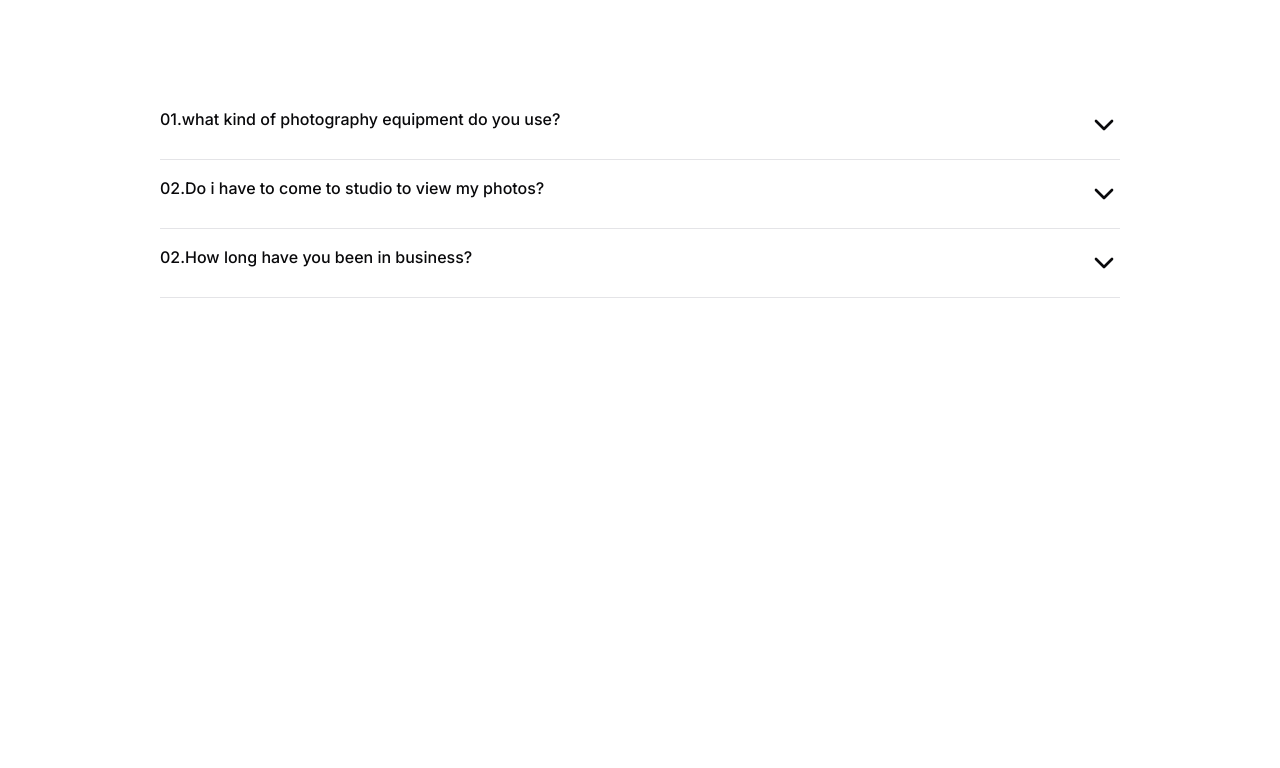
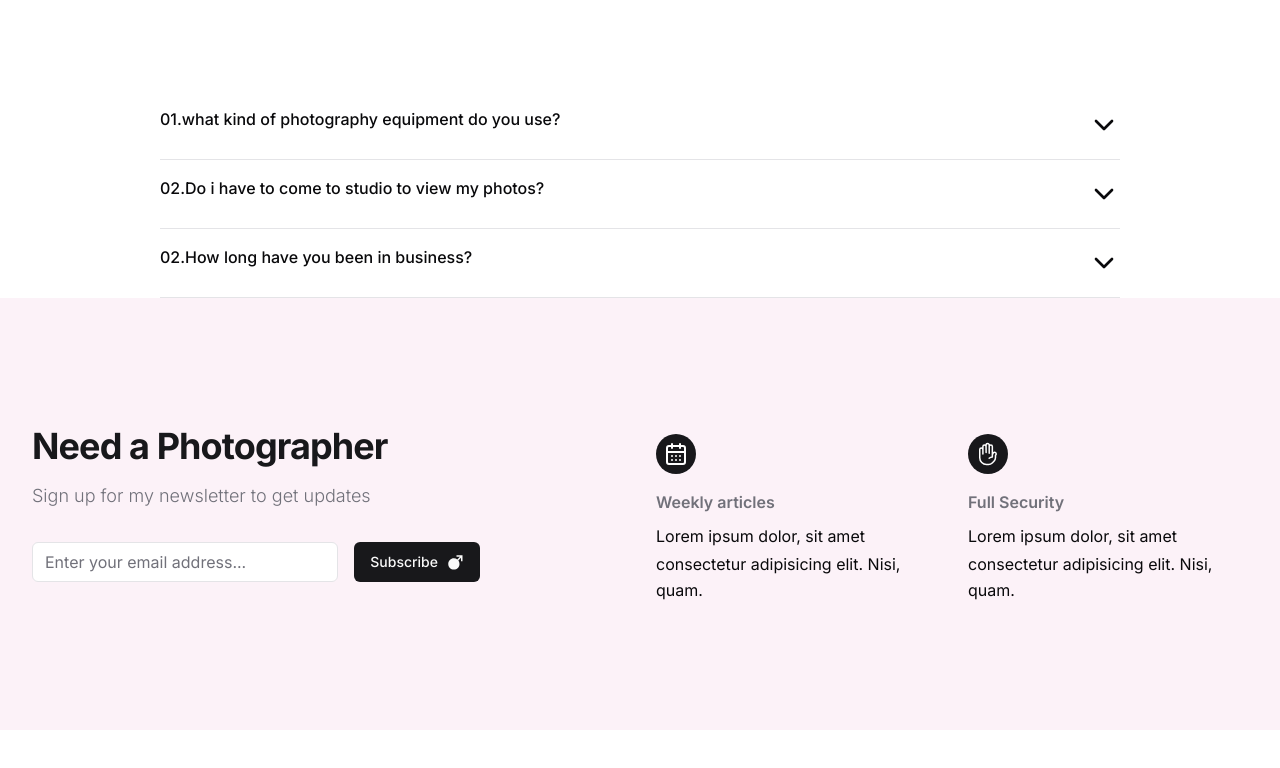
Before and after one commit to htsegaww/photography, a Next.js app: page / in a window 1280 px wide. Shown: the part 5962-6730 px from the top of the page. Built offline with nearby package versions, Linux system fonts and the light colour scheme.

Commit message:
Newsletter added

```diff
--- a/app/page.js
+++ b/app/page.js
@@ -2,6 +2,7 @@
 import Features from "@/components/Features";
 import Gallery from "@/components/Gallery";
 import Hero from "@/components/Hero";
+import Newsletter from "@/components/Newsletter";
 import Reviews from "@/components/Reviews";
 import Services from "@/components/Services";
 
@@ -14,6 +15,7 @@
       <Gallery />
       <Reviews />
       <Faq />
+      <Newsletter />
     </main>
   );
 }
--- /dev/null
+++ b/components/Newsletter.jsx
@@ -0,0 +1,76 @@
+import React from "react";
+import { RiMenFill } from "react-icons/ri";
+import { CalendarDaysIcon } from "lucide-react";
+import { Input } from "./ui/input";
+import Link from "next/link";
+import { Button } from "./ui/button";
+import { HandRaisedIcon } from "@heroicons/react/24/outline";
+const Newsletter = () => {
+  return (
+    <section>
+      <div className="relative bg-tertiary overflow-hidden py-16 sm:py-24 lg:py-32">
+        <div className="mx-auto max-w-7xl px-6 lg:px-8">
+          <div className="mx-auto grid max-w-2xl grid-cols-1 gap-x-8 gap-y-16 lg:max-w-none lg:grid-cols-2">
+            <div class="max-w-xl lg:max-w-lg">
+              <h2 className="text-3xl font-bold tracking-tight section-title sm:text-4xl">
+                Need a Photographer
+              </h2>
+              <p className="mt-4 text-lg leading-8 subtitle">
+                Sign up for my newsletter to get updates
+              </p>
+
+              <div className="mt-6 flex max-w-md gap-x-4">
+                {/* <label>Email Address</label> */}
+                <Input
+                  id="email-address"
+                  name="email"
+                  type="email"
+                  autocomplete="email"
+                  required
+                  placeholder="Enter your email address..."
+                />
+                <Link href="/contact">
+                  <Button className="bg-primary text-primary-foreground hover:bg-primary/90 gap-x-2">
+                    Subscribe <RiMenFill size={18} />
+                  </Button>
+                </Link>
+              </div>
+            </div>
+
+            <dl className="grid grid-cols-1 gap-x-8 gap-y-10 sm:grid-cols-2 lg:pt-2">
+              <div className="flex flex-col items-start">
+                <div className="bg-primary text-white dark:text-black p-2 ring-1 ring-white/10 rounded-full">
+                  <CalendarDaysIcon className="h-6 w-6" />
+                </div>
+                <div className="mt-4 font-semibold text-muted-foreground">
+                  Weekly articles
+                </div>
+                <dd className="mt-2 leading-7">
+                  Lorem ipsum dolor, sit amet consectetur adipisicing elit.
+                  Nisi,
+                </dd>
+                quam.
+              </div>
+
+              <div className="flex flex-col items-start">
+                <div className="bg-primary text-white dark:text-black p-2 ring-1 ring-white/10 rounded-full">
+                  <HandRaisedIcon className="h-6 w-6" />
+                </div>
+                <div className="mt-4 font-semibold text-muted-foreground">
+                  Full Security
+                </div>
+                <dd className="mt-2 leading-7">
+                  Lorem ipsum dolor, sit amet consectetur adipisicing elit.
+                  Nisi,
+                </dd>
+                quam.
+              </div>
+            </dl>
+          </div>
+        </div>
+      </div>
+    </section>
+  );
+};
+
+export default Newsletter;
--- a/components/Reviews.jsx
+++ b/components/Reviews.jsx
@@ -67,7 +67,7 @@
           {reviewsData.map((person, index) => {
             return (
               <SwiperSlide key={index}>
-                <Card className="p-8 min-h-[300px]">
+                <Card className="p-8 min-h-[300px] hover:bg-tertiary duration-700 transition-all">
                   <CardHeader className="p-0 mb-3">
                     <div className="flex flex-col items-start gap-x-4">
                       <Image
--- a/tailwind.config.js
+++ b/tailwind.config.js
@@ -33,6 +33,9 @@
         secondary: {
           DEFAULT: "hsl(var(--secondary))",
           foreground: "hsl(var(--secondary-foreground))",
+        },
+        tertiary: {
+          DEFAULT: "hsl(var(--tertiary))",
         },
         destructive: {
           DEFAULT: "hsl(var(--destructive))",
```
